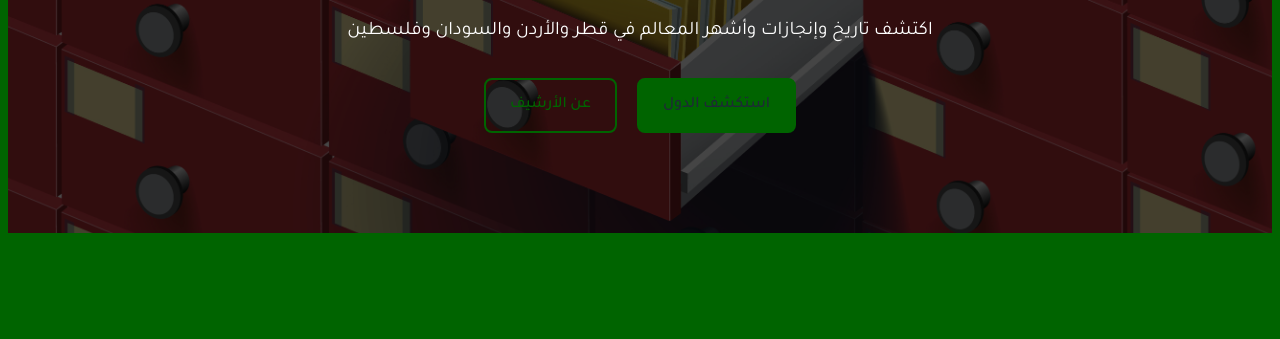
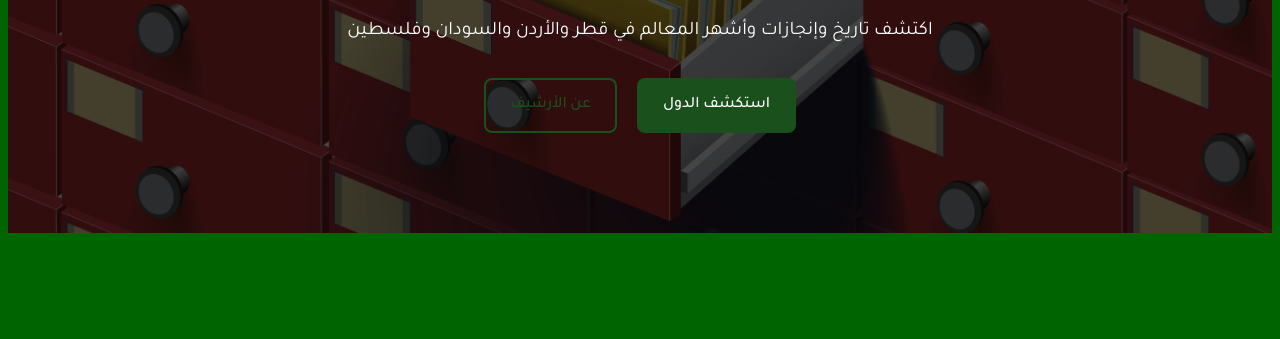
Before and after one commit to modk873/arabdigiarch, a plain HTML site: page index.html in a window 1280 px wide. Shown: the part 342-681 px from the top of the page. Drawn offline with Linux system fonts and the light colour scheme.

Commit message:
Update style.css

```diff
--- a/css/style.css
+++ b/css/style.css
@@ -1,10 +1,10 @@
 :root {
-    --primary-color: #006400; /* أخضر غامق */
-    --secondary-color: #006400; /* أخضر غامق */
+    --primary-color: #1a501c; /* أخضر غامق */
+    --secondary-color: ##1a501c; /* أخضر غامق */
     --accent-color: #f59e0b;
-    --dark-color: #006400; /* أخضر غامق */
-    --darker-color: #006400; /* أخضر غامق */
-    --light-color: #1f2937;
+    --dark-color: #155417; /* أخضر غامق */
+    --darker-color: #1a501c; /* أخضر غامق */
+    --light-color: #ffffff;
     --text-color: #ffffff; /* نص أبيض */
     --text-muted: #9ca3af;
     --border-radius: 8px;
```
